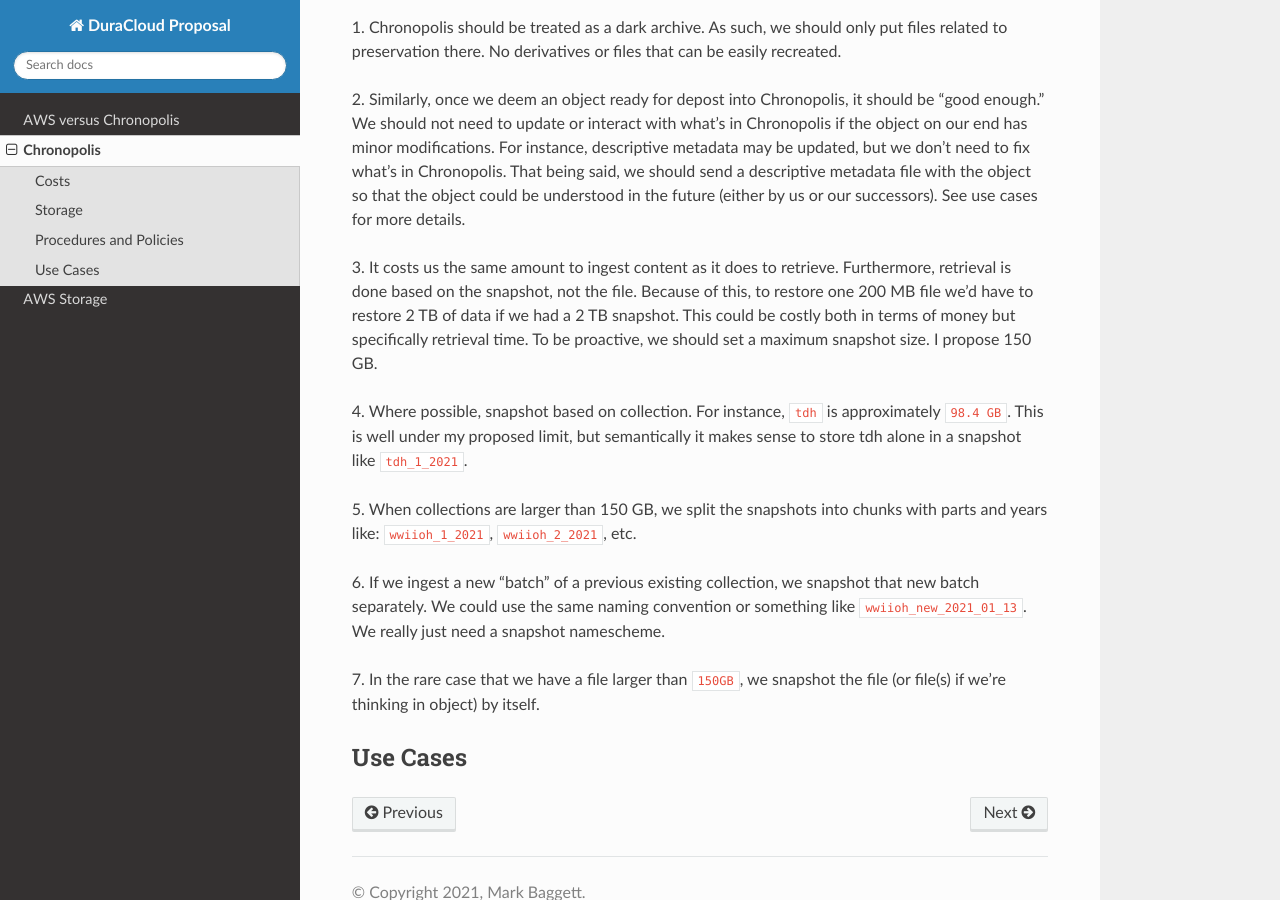
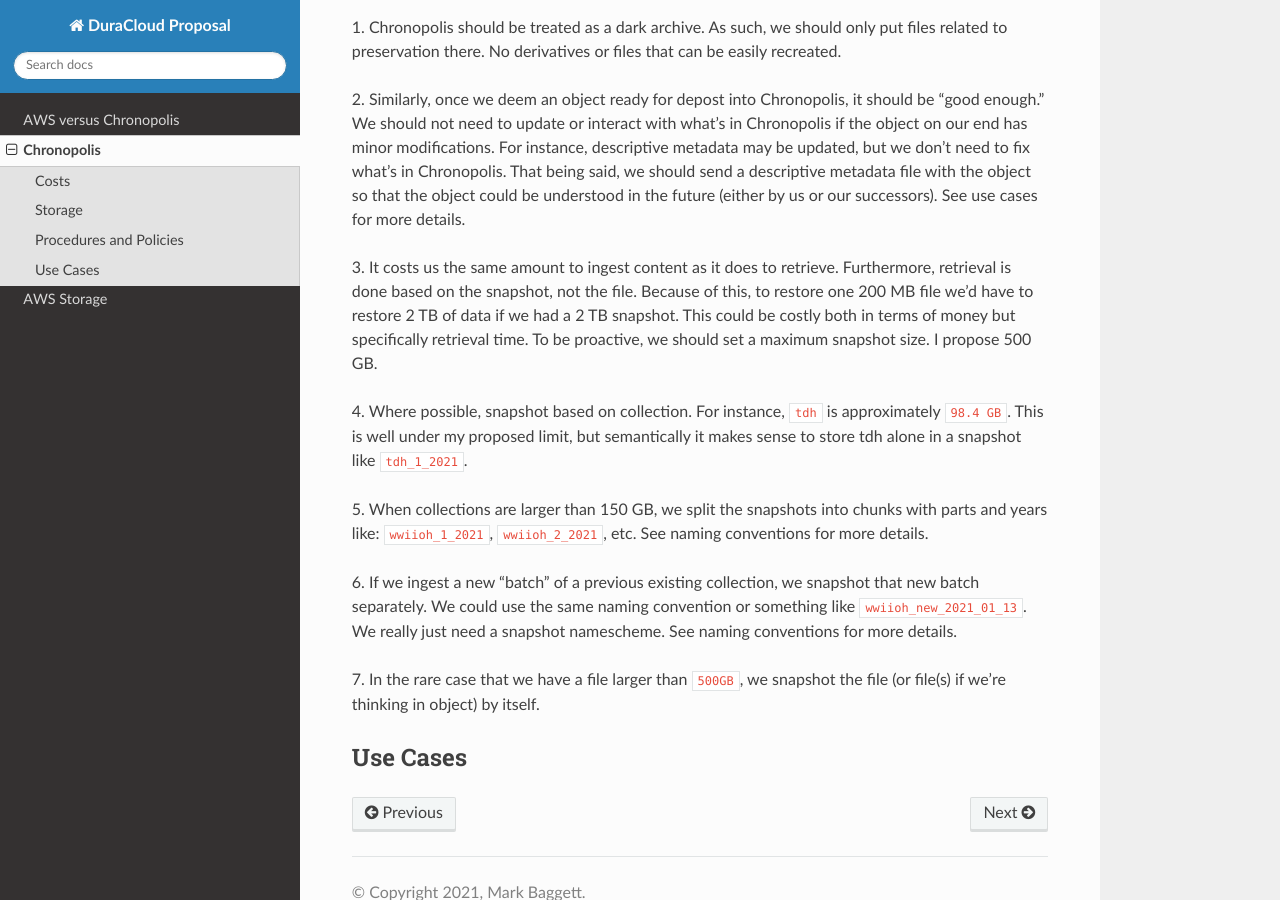
Before and after one commit to markpbaggett/mark_duracloud_proposal, a Sphinx documentation site: the page built from docs/source/contents/2_chronopolis.rst, in a window 1280 px wide and 900 px high, scrolled down 456 px. Built offline with Sphinx 7.4.7 and the Read the Docs theme 2.0.0, drawn with Linux system fonts in a browser that asks for light colours.

Commit message:
Correct info post meeting.

```diff
--- a/docs/source/contents/2_chronopolis.rst
+++ b/docs/source/contents/2_chronopolis.rst
@@ -28,20 +28,20 @@ use cases for more details.
 3. It costs us the same amount to ingest content as it does to retrieve. Furthermore, retrieval is done based on the
 snapshot, not the file.  Because of this, to restore one 200 MB file we'd have to restore 2 TB of data if we had a 2 TB
 snapshot. This could be costly both in terms of money but specifically retrieval time. To be proactive, we should set a
-maximum snapshot size.  I propose 150 GB.
+maximum snapshot size.  I propose 500 GB.
 
 4. Where possible, snapshot based on collection.  For instance, :code:`tdh` is approximately :code:`98.4 GB`. This is
 well under my proposed limit, but semantically it makes sense to store tdh alone in a snapshot like :code:`tdh_1_2021`.
 
 5. When collections are larger than 150 GB, we split the snapshots into chunks with parts and years like:
-:code:`wwiioh_1_2021`, :code:`wwiioh_2_2021`, etc.
+:code:`wwiioh_1_2021`, :code:`wwiioh_2_2021`, etc. See naming conventions for more details.
 
 6. If we ingest a new "batch" of a previous existing collection, we snapshot that new batch separately. We could use the
-same naming convention or something like :code:`wwiioh_new_2021_01_13`.  We really just need a snapshot namescheme.
+same naming convention or something like :code:`wwiioh_new_2021_01_13`.  We really just need a snapshot namescheme. See
+naming conventions for more details.
 
-7. In the rare case that we have a file larger than :code:`150GB`, we snapshot the file (or file(s) if we're thinking in
+7. In the rare case that we have a file larger than :code:`500GB`, we snapshot the file (or file(s) if we're thinking in
 object) by itself.
-
 
 
 Use Cases
```
